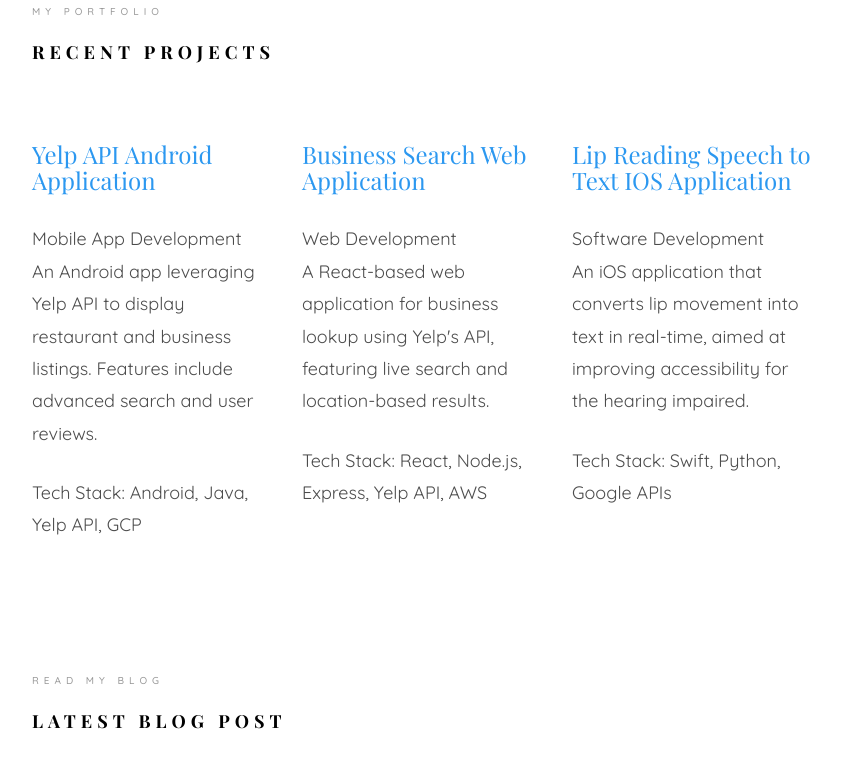
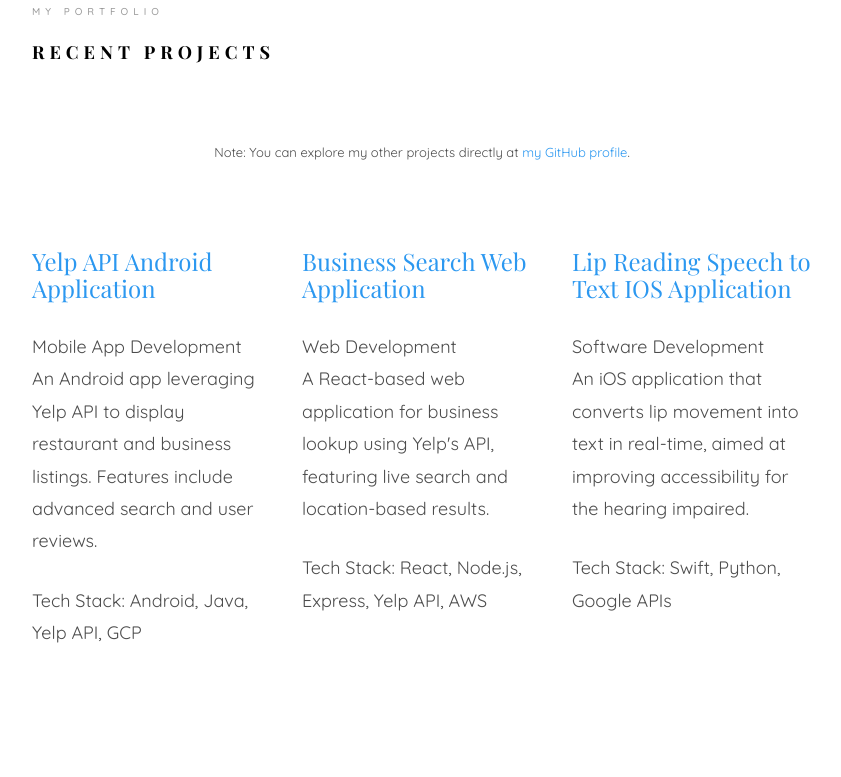
Before and after one commit to jshandil/jshandil.github.io, a plain HTML site: page index.html in a window 1280 px wide. Shown: the part 4225-5002 px from the top of the page, without its empty margins (368-1209 px from the left). Drawn offline with nearby package versions, Linux system fonts and the light colour scheme; files whose address does not match are found by name; a web font is replaced by a local one.

Commit message:
Initial commit3

```diff
--- a/index.html
+++ b/index.html
@@ -247,12 +247,21 @@
 
 			<section class="colorlib-projects" data-section="projects">
 				<div class="colorlib-narrow-content">
+
 					<div class="row">
 						<div class="col-md-6 col-md-offset-3 col-md-pull-3 animate-box" data-animate-effect="fadeInLeft">
 							<span class="heading-meta">My Portfolio</span>
 							<h2 class="colorlib-heading">Recent Projects</h2>
 						</div>
 					</div>
+					<div class="row">
+						<div class="col-md-12 animate-box" data-animate-effect="fadeInUp">
+							<p style="font-size: small" class="text-center">
+								Note: You can explore my other projects directly at <a href="https://github.com/jitmanyushandilya" target="_blank">my GitHub profile</a>.
+							</p>
+						</div>
+					</div>
+					<br><br>
 					<div class="row">
 						<!-- Project 1 -->
 						<div class="col-md-4 animate-box" data-animate-effect="fadeInLeft">
@@ -296,6 +305,8 @@
 					</div>
 				</div>
 			</section>
+
+
 			<br><br><br><br>
 			<section class="colorlib-blog" data-section="blog">
 				<div class="colorlib-narrow-content">
```
